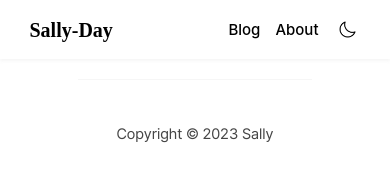
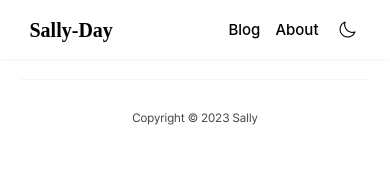
Before and after one commit to dazzel3/dazzel3.github.io, a Gatsby site: page / in a window 390 px wide. Built offline with nearby package versions, Linux system fonts and the light colour scheme; Gatsby itself is replaced by a stand-in of ours; a web font is replaced by a local one.

Commit message:
feat: Footer 반응형 디자인

```diff
--- a/src/components/footer/Footer.tsx
+++ b/src/components/footer/Footer.tsx
@@ -18,6 +18,10 @@ const Container = styled.div`
   display: flex;
   justify-content: center;
   margin-top: 20px;
+
+  @media screen and (max-width: 767px) and (orientation: portrait) {
+    height: 9vh;
+  }
 `;
 
 const Wrapper = styled.div`
@@ -27,9 +31,17 @@ const Wrapper = styled.div`
   justify-content: center;
   align-items: center;
   border-top: 1px solid #f6f6f6;
+
+  @media screen and (max-width: 767px) and (orientation: portrait) {
+    width: 90%;
+  }
 `;
 
 const Text = styled.h1`
   color: #464646;
   font-size: 1.5rem;
+
+  @media screen and (max-width: 767px) and (orientation: portrait) {
+    font-size: 1.2rem;
+  }
 `;
```
